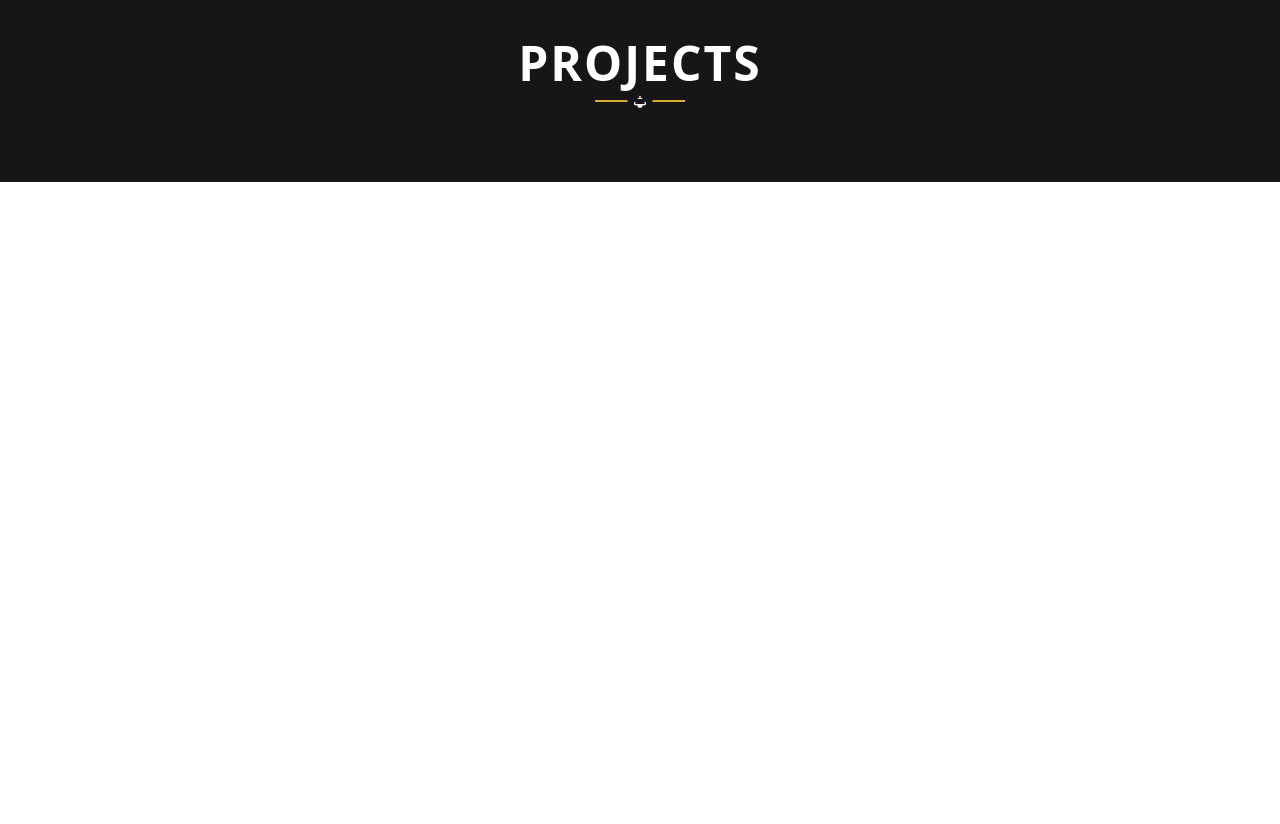
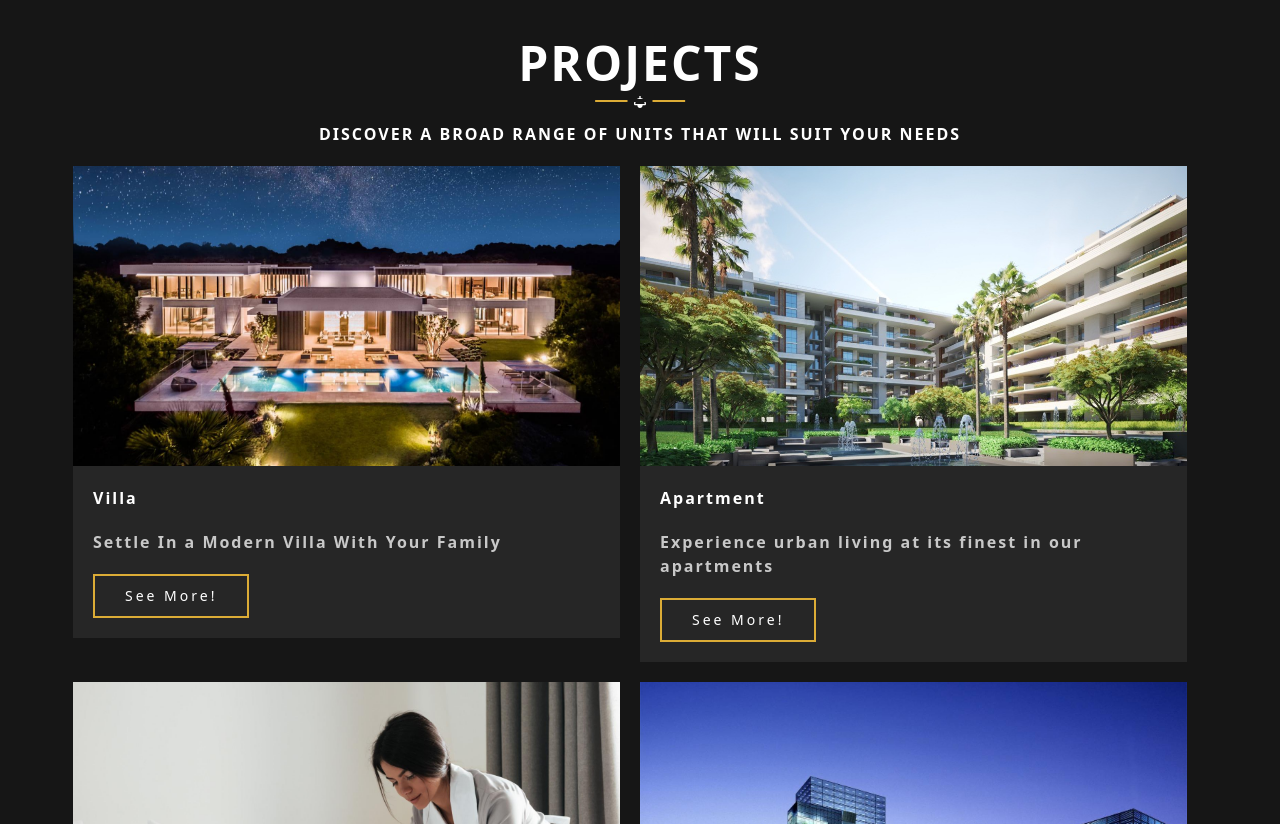
Before and after one commit to mustafa-khaled/Real-Estate-Website, a React (Vite) app: page / in a window 1280 px wide. Shown: the part 1080-1904 px from the top of the page. Built offline with nearby package versions, Linux system fonts and the light colour scheme.

Commit message:
projects component

```diff
--- /dev/null
+++ b/src/components/Projects.jsx
@@ -0,0 +1,38 @@
+import { Link } from "react-router-dom";
+import { projectsData } from "../data/data";
+import Button from "./Button";
+
+function Projects() {
+  return (
+    <div className="container mx-auto px-[10px] font-bold">
+      <h3 className="text-center uppercase">
+        Discover a Broad Range Of Units That Will Suit Your Needs
+      </h3>
+
+      <div className="flex items-start gap-[20px] flex-wrap mt-[20px] lg:w-[90%] w-full mx-auto">
+        {projectsData.map((p) => {
+          return (
+            <div
+              key={p.id}
+              className="bg-[#262626] hover:bg-[#333333] md:w-[calc(50%-20px)] w-full">
+              <img
+                src={p.image}
+                alt={p.description}
+                className="w-full h-[300px] object-cover"
+              />
+              <div className="p-[20px] ">
+                <h4>{p.title}</h4>
+                <p className="my-[20px] text-gray">{p.description}</p>
+                <Link to={"/projects"}>
+                  <Button>See More!</Button>
+                </Link>
+              </div>
+            </div>
+          );
+        })}
+      </div>
+    </div>
+  );
+}
+
+export default Projects;
--- a/src/components/home/Projects.jsx
+++ b/src/components/home/ProjectsSection.jsx
@@ -1,11 +1,13 @@
+import Projects from "../Projects";
 import MainHead from "../mainHead/MainHead";
 
-function Projects() {
+function ProjectsSection() {
   return (
     <div className="bg-lightGray text-white py-[80px]">
       <MainHead>Projects</MainHead>
+      <Projects />
     </div>
   );
 }
 
-export default Projects;
+export default ProjectsSection;
--- a/src/components/mainHead/MainHead.jsx
+++ b/src/components/mainHead/MainHead.jsx
@@ -5,7 +5,7 @@ import { MdLight } from "react-icons/md";
 function MainHead({ children }) {
   return (
     <h1
-      className={`${styles["main-head"]} relative py-[15px] text-center sm:text-5xl text-3xl uppercase font-bold`}>
+      className={`${styles["main-head"]} relative mb-[20px] py-[15px] text-center sm:text-5xl text-3xl uppercase font-bold`}>
       {children}
       <MdLight className="absolute bottom-[-8px] left-[50%] translate-x-[-50%] text-base" />
     </h1>
--- a/src/pages/Home.jsx
+++ b/src/pages/Home.jsx
@@ -1,13 +1,13 @@
 import HeroSection from "../components/home/HeroSection";
 import ClientTestimonials from "../components/ClientTestimonials";
-import Projects from "../components/home/Projects";
+import ProjectsSection from "../components/home/ProjectsSection";
 
 function Home() {
   return (
     <div>
       <HeroSection />
       <ClientTestimonials />
-      <Projects />
+      <ProjectsSection />
     </div>
   );
 }
```
